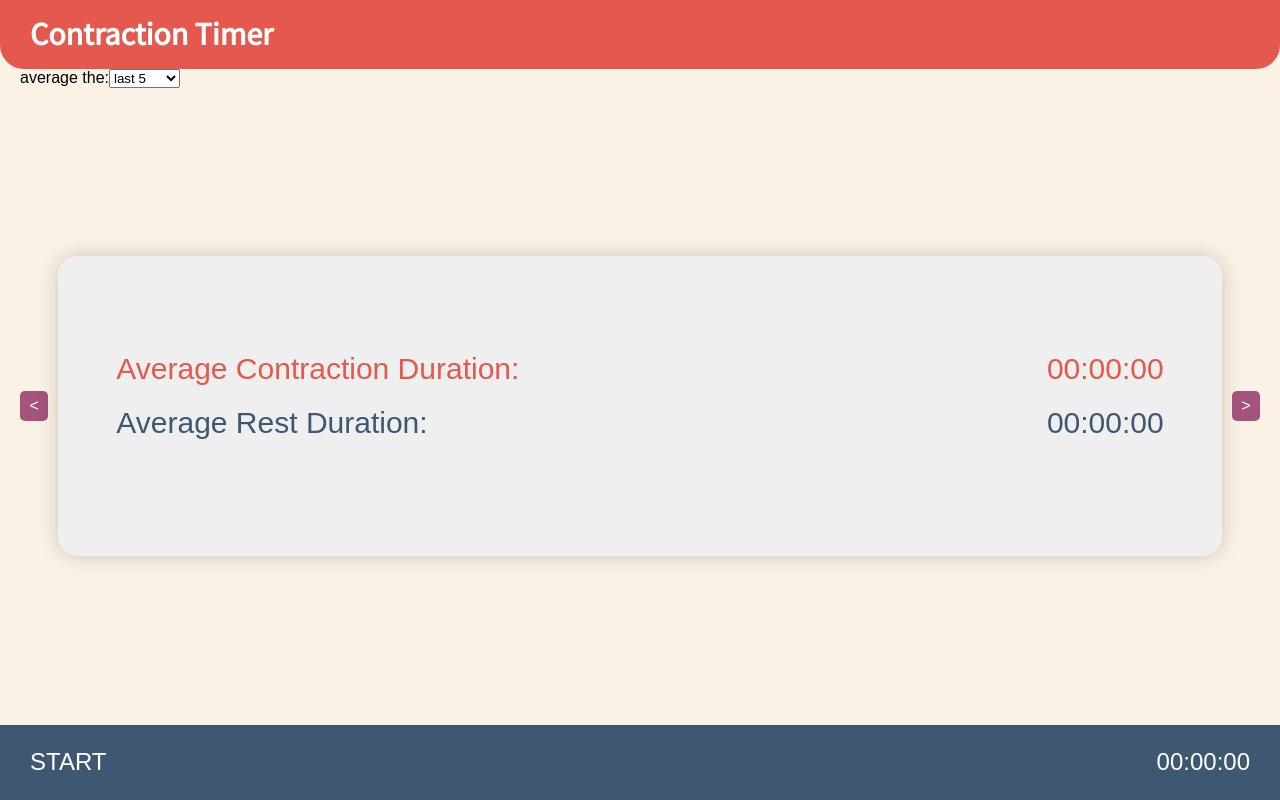
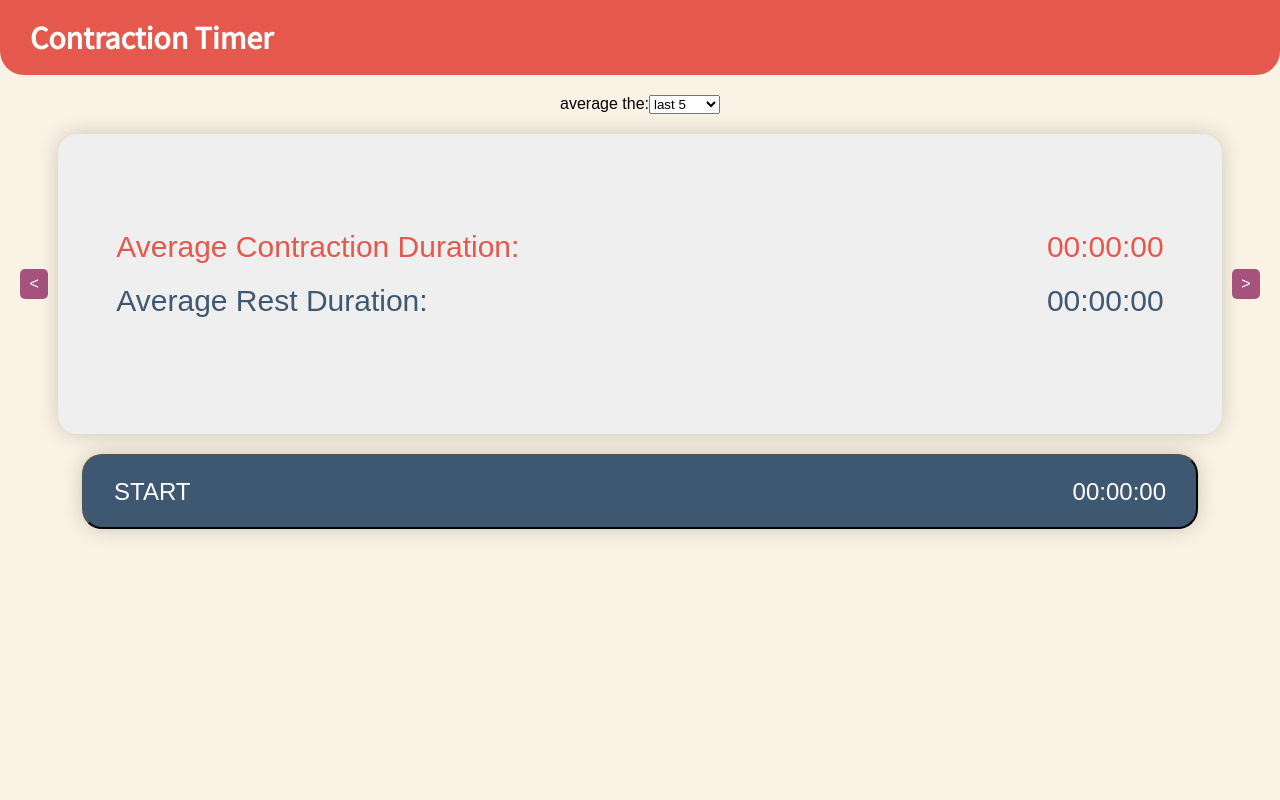
Before and after one commit to joshmkennedy/contraction-app, a React (Create React App) app: page / in a window 1280 px wide. Built offline with nearby package versions, Linux system fonts and the light colour scheme.

Commit message:
lots of stuff changed styling to be okay with scrolling

```diff
--- a/src/App.css
+++ b/src/App.css
@@ -2,5 +2,5 @@
 @import url('https://fonts.googleapis.com/css?family=Roboto|Source+Sans+Pro');
 body{
   background-color:#faf3e5;
-  height:100vh;
+  /* height:100vh; */
 }
--- a/src/App.js
+++ b/src/App.js
@@ -53,7 +53,7 @@ class App extends Component {
     //styles
     const styles = {
       textAlign: 'center',
-      height:'100vh',
+      //height:'100vh',
       display:'flex',
       flexFlow:'column',
       justifyContent:'start'
--- a/src/components/Chart.js
+++ b/src/components/Chart.js
@@ -2,14 +2,14 @@ import React, { Component } from 'react'
 
 export default class Chart extends Component {
 
-       transformData = ()=>{
+       transformData = (data, color)=>{
 
-           const {data} = this.props
+           /* const {data} = this.props */
            if(data.length>1){
-            const time=data.map(record=>record.time)
-            const points = time.map((y,x)=>{
+                  const points= data.map((y,x)=>{
                         return {x,y}
                   })
+                  console.log(points)
                   //const getMinX = points[0].x
                   const getMaxX = points[points.length-1].x
 
@@ -29,10 +29,13 @@ export default class Chart extends Component {
                         return "L " + getSvgX(point.x) + " " + getSvgY(point.y) + " "
                   })
                   return (
-                 <path d={pathD} style={{ stroke: 'blue', fill: 'none', strokeWidth: '1' }}></path>
+                  <path d={pathD} style={{ stroke: color, fill: 'none', strokeWidth: '3' }}></path>
                   )
+            }else{
+                  return 'NEED MORE DATA'
             }
       }
+
       axis = () => {
             const { data } = this.props
             if (data.length > 1) {
@@ -53,10 +56,11 @@ export default class Chart extends Component {
                         return svgHeight - (y / getMaxY * svgHeight);
                   }
                   return(
-                        <g style={{stroke:'red'}} >
+                        <g style={{stroke:this.props.colors.green,}} >
                               <line
                                     x1={getSvgX(getMaxX)} y1={getSvgY(getMinY)}
                                     x2={getSvgX(getMinX)} y2={getSvgY(getMinY)}
+
                               />
                               <line
                                     x1={getSvgX(getMaxX)} y1={getSvgY(getMinY)}
@@ -65,23 +69,58 @@ export default class Chart extends Component {
                        </g>
                   )
       }}
-      render() {
-           const {svgWidth, svgHeight} = this.props
+      contractionData = (data)=>{
+            const time = data.filter(data => data.contracting)
+                  .map(data => data.time)
+                  console.log(time)
+            return this.transformData(time, this.props.colors.red)
+      }
+      restData = (data)=>{
+            const time = data.filter(data=>!data.contracting)
+                        .map(data=>data.time)
+            return this.transformData(time, this.props.colors.darkBlue)
+      }
+      enoughtDataToRender=()=>{
+            const { svgWidth, svgHeight } = this.props
+         if(this.props.data.length>4){
                         return (
-                  <div style={{background:'white', display:'inline-block',textAlign:'centernopm',
-                        width:'100%',
-                        boxSizing:'border-box',
-                        height:'100%',
-                        borderRadius:'20px',
+                     <div style={{
+                           background: 'white', display: 'inline-block', textAlign: 'centernopm',
+                           width: '100%',
+                           boxSizing: 'border-box',
+                           height: '100%',
+                           borderRadius: '20px',
+                           display: 'flex',
+                           flexFlow: 'wrap',
+                           justifyContent: 'space-around',
+                           alignItems: 'center'
                      }}>
 
-                        <svg viewBox={`0 0  ${svgWidth} ${svgHeight}`} height='300'>
+                         <div>
+                               <h4 style={{color:this.props.colors.red}}>Contractions</h4>
+                              <svg viewBox={`0 0  ${svgWidth} ${svgHeight}`} height='145' style={{ border: `2px solid ${this.props.colors.red}`, borderRadius: '20px', background: '#f59b95' }}>
                                     {/*this.props.dataAverage.length<2?"RECORD MORE DATA":*/}
-                              {this.transformData()}
+                                    {this.contractionData(this.props.data, this.props.colors.red)}
                                     {this.axis()}
                               </svg>
                          </div>
-            );
+                           <div>
+                              <h4 style={{color:this.props.colors.darkBlue}}>Rests</h4>
+                              <svg viewBox={`0 0  ${svgWidth} ${svgHeight}`} height='145' style={{ border: `2px solid ${this.props.colors.darkBlue}`, borderRadius: '20px', background: '#83a6cc' }}>
+                                    {this.restData(this.props.data)}
+                                    {this.axis()}
+                              </svg>
+                           </div>
+                     </div>
+               )
+
+         }else{
+
+               return <h3>not enough</h3>
+         }
+      }
+      render() {
+            return (this.enoughtDataToRender())
       }
 
 
--- a/src/components/History.js
+++ b/src/components/History.js
@@ -19,25 +19,30 @@ export default class History extends Component {
             style={{
                           textAlign: "left",
 
-                          width: '75%',
+
             }}
             >
 
 
                     <div style={{
                           height: '300px',
-                          overflow: "scroll"
+                          overflow: "scroll",
+                          borderRadius:'20px',
+                          boxShadow:'inset 0 0 4px rgba(0,0,0,0.3)',
                     }}>
-                                <ul style={{
+                                <ul className='history' style={{
                                 textAlign: "left",
                                 listStyle: 'none',
-                                width: '75%',
+                                margin:'0',
+                                padding:'0',
+                                color:'white',
+                                fontSize:'20px',
                           }}>
 
                                 {this.props.allRecords.map((record, i, ) => {
                                       let styles = ''
                                       if (record.contracting) { styles = this.props.colors.red }
-                                      else { styles = this.props.colors.green }
+                                      else { styles = this.props.colors.darkBlue }
                                       return (
                                             <li style={{
                                                   background: styles,
--- a/src/components/Stats.js
+++ b/src/components/Stats.js
@@ -88,20 +88,24 @@ export default class Stats extends Component {
       width: "30px",
       background: this.props.colors.purple,
       display:'flex',
+      flexBasis:'30px',
       borderRadius:'5px',
       flexFlow:'column',
       color:'white',
-      justifyContent:'center'
+      justifyContent:'center',
+      alignItems:'center'
 
     }
     return (
       <div style={{
         position:'relative',
-        height:'-webkit-fill-available',
+        height:'auto',
         display:'flex',
-        justifyContent:'space-between',
+        justifyContent:'space-around',
         flexFlow:'column',
         marginBottom:'0',
+        alignItems:'center',
+        padding:'20px',
 
       }}><div
           style={{
@@ -119,6 +123,7 @@ export default class Stats extends Component {
         <div style={{
           display:'flex',
           height:'300px',
+          width:'100%',
           justifyContent:'space-between',
           padding:'20px',
           alignItems:'center',
@@ -140,7 +145,7 @@ export default class Stats extends Component {
 
             {this.state.display===1? <Averages dataAverage={this.state.recordArray} amountToAverage={this.state.amountToAverage} colors={this.props.colors} />:''}
             {this.state.display === 2 ? <Chart data={this.state.recordArray} svgWidth='700' svgHeight='300' colors={this.props.colors}/> : ''}
-            {this.state.display === 3 ? <History BgColor={this.state.contraction} colors={this.props.colors} allRecords={this.state.recordArray} colors={this.props.colors}/> : ''}
+            {this.state.display === 3 ? <History BgColor={this.state.contraction} colors={this.props.colors} allRecords={this.state.recordArray} /> : ''}
           </div>
           <span
             style={sliderBtn}
@@ -148,10 +153,9 @@ export default class Stats extends Component {
         </div>
           <button
             style={{
-              width:'100%',
-              border:this.props.colors.red,
+              width:'90%',
               background:this.buttonColor(),
-              height:'75px',
+              minHeight:'75px',
               fontSize:'24px',
               color:'white',
               display:'flex',
@@ -159,10 +163,10 @@ export default class Stats extends Component {
               alignItems:'center',
               lineHeight:'0',
               padding:'0 30px',
-              position:'absoulute',
-              bottom:'0',
-              left:'0',
-              right:'0'
+              borderRadius:'20px',
+              boxShadow: '0 0 20px rgba(0,0,0,0.2)',
+
+
             }}
             onMouseEnter={this.buttonHover}
             onMouseLeave={this.buttonHover}
```
Lines whose indentation alone changed are shown as unchanged.
